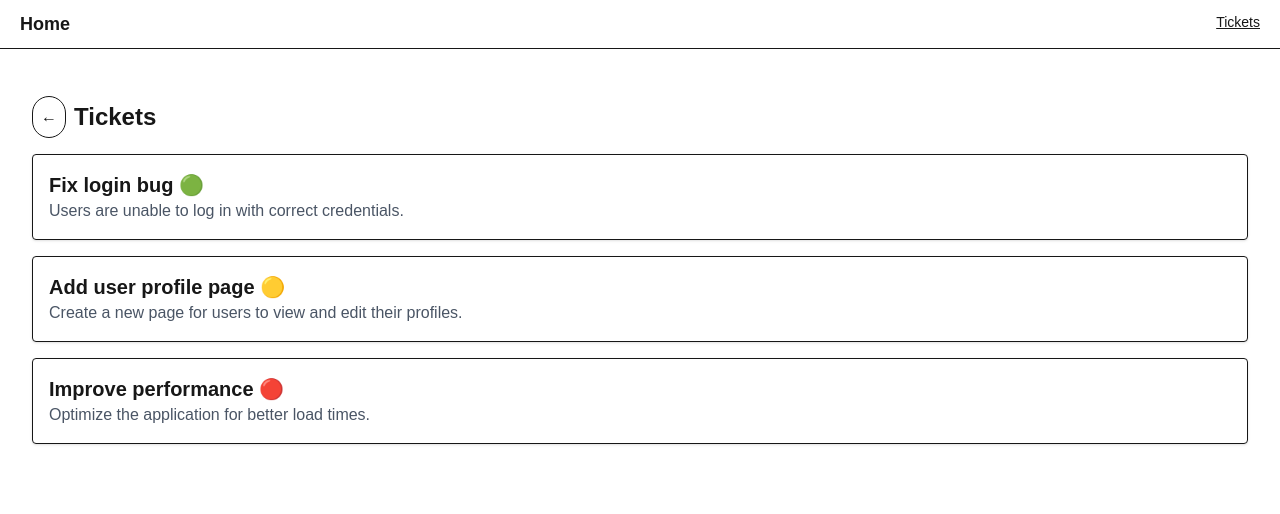
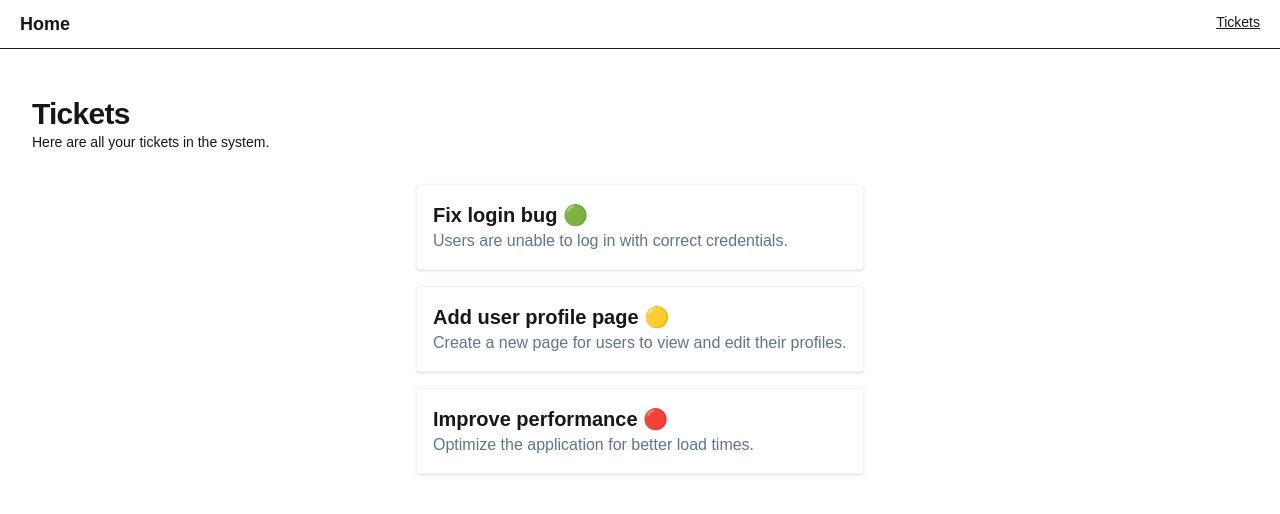
Before and after one commit to robinofskii/the-road-to-next-app, a Next.js app: page /tickets in a window 1280 px wide. Shown: the top 514 px of the page. Built offline with nearby package versions, Linux system fonts and the light colour scheme.

Commit message:
feat: update TicketsPage layout with header and improved styling

```diff
--- a/src/app/tickets/page.tsx
+++ b/src/app/tickets/page.tsx
@@ -1,6 +1,5 @@
 import Link from "next/link";
 
-import BackButton from "@/components/BackButton";
 import { initialTickets, TicketStatus } from "@/data";
 
 import { ticketPath } from "../paths";
@@ -13,19 +12,26 @@ const TICKET_ICONS: Record<TicketStatus, string> = {
 
 const TicketsPage = () => {
   return (
-    <div>
-      <div className="flex items-center gap-2">
-        <BackButton />
-        <h1 className="mb-4 text-2xl font-bold">Tickets</h1>
-      </div>
-      <ul className="flex flex-col space-y-4">
+    <div className="flex flex-1 flex-col gap-y-8">
+      <header>
+        <h2 className="text-3xl font-bold tracking-tight">Tickets</h2>
+        <p className="text-muted-foreground text-sm">
+          Here are all your tickets in the system.
+        </p>
+      </header>
+      <ul className="flex flex-1 flex-col items-center space-y-4">
         {initialTickets.map((ticket) => (
-          <Link key={ticket.id} href={ticketPath(ticket.id)}>
-            <li key={ticket.id} className="rounded border p-4 shadow">
-              <h2 className="text-xl font-semibold">
-                {ticket.title} <span>{TICKET_ICONS[ticket.status]}</span>
-              </h2>
-              <p className="text-gray-600">{ticket.description}</p>
+          <Link
+            key={ticket.id}
+            href={ticketPath(ticket.id)}
+            className="w-full max-w-md"
+          >
+            <li className="rounded border border-slate-100 p-4 shadow">
+              <h3 className="truncate text-xl font-semibold">
+                {ticket.title}{" "}
+                <span title={ticket.status}>{TICKET_ICONS[ticket.status]}</span>
+              </h3>
+              <p className="truncate text-slate-500">{ticket.description}</p>
             </li>
           </Link>
         ))}
```
